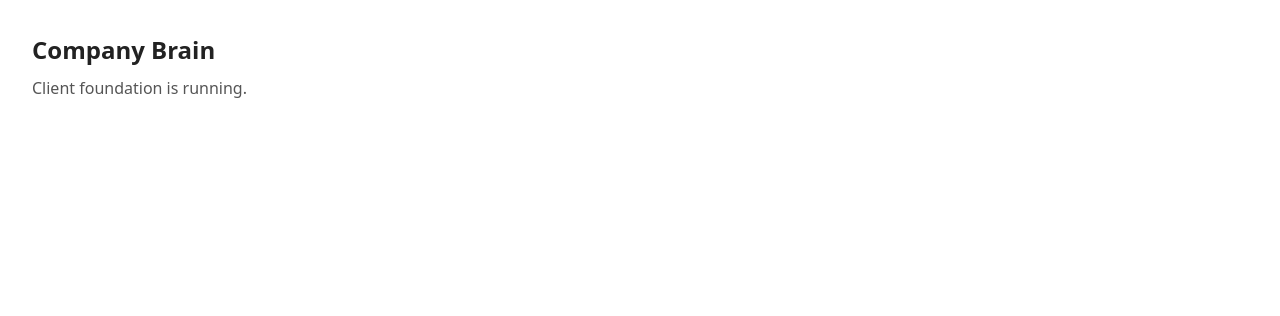
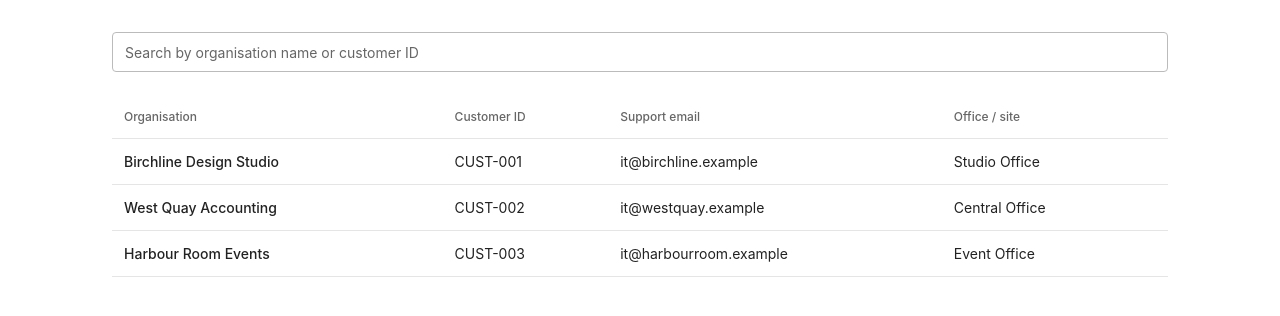
Before and after one commit to dazakharova/company-brain, an Electron app: page client/src/renderer/index.html in a window 1280 px wide. Drawn offline with Linux system fonts and the light colour scheme.

Commit message:
Add Electron Customers view with mock data (#8)

```diff
--- a/client/eslint.config.cjs
+++ b/client/eslint.config.cjs
@@ -8,6 +8,12 @@ module.exports = [
     files: ['**/*.cjs'],
     languageOptions: {
       sourceType: 'commonjs',
+      globals: globals.node,
+    },
+  },
+  {
+    files: ['tests/**/*.mjs'],
+    languageOptions: {
       globals: globals.node,
     },
   },
--- a/client/package.json
+++ b/client/package.json
@@ -2,6 +2,7 @@
   "name": "company-brain-client",
   "version": "0.1.0",
   "private": true,
+  "type": "module",
   "description": "Company Brain Electron desktop client",
   "main": "src/main/main.cjs",
   "engines": {
@@ -10,6 +11,8 @@
   "scripts": {
     "start": "electron .",
     "dev": "electron . --dev",
+    "test": "node --test tests/*.test.mjs",
+    "test:ui": "electron tests/customers-screen.cjs",
     "lint": "eslint . --max-warnings 0",
     "lint:fix": "npm run lint -- --fix"
   },
--- a/client/src/renderer/app.js
+++ b/client/src/renderer/app.js
@@ -1,4 +1,5 @@
-import { renderHomeScreen } from './screens/home.js';
+import { renderCustomersScreen } from './screens/customers.js';
+import { mockCustomersService } from './services/customers.js';
 
 const screen = document.querySelector('#screen');
-renderHomeScreen(screen);
+renderCustomersScreen(screen, { customerService: mockCustomersService });
--- /dev/null
+++ b/client/src/renderer/screens/customers.js
@@ -0,0 +1,165 @@
+/**
+ * @param {HTMLElement} container
+ * @param {{customerService: import('../services/customers.js').CustomersService}} options
+ * @returns {() => void} Cleanup for a future screen/navigation change.
+ */
+export function renderCustomersScreen(container, { customerService }) {
+  // Only static markup goes into templates. Customer and search text is always
+  // assigned with textContent, including when a real service supplies the data.
+  container.innerHTML = `
+    <section class="customers-screen" aria-labelledby="customers-title">
+      <h1 id="customers-title" class="visually-hidden">Customers</h1>
+        <form class="search-form" role="search" aria-label="Find customers">
+          <label for="customer-search" class="visually-hidden">Search by organisation name or customer ID</label>
+          <input id="customer-search" type="search" name="query"
+            placeholder="Search by organisation name or customer ID"
+            autocomplete="off" spellcheck="false">
+          <button id="clear-search" type="button" aria-label="Clear search" hidden>&times;</button>
+        </form>
+
+        <p id="results-status" class="visually-hidden" role="status" aria-live="polite" aria-atomic="true"></p>
+        <div id="customer-results" aria-busy="true">
+          <div class="table-scroll" tabindex="0" role="region" aria-label="Customer results" hidden>
+            <table>
+              <caption class="visually-hidden">Customers and support contact details</caption>
+              <thead><tr>
+                <th scope="col">Organisation</th>
+                <th scope="col">Customer ID</th>
+                <th scope="col">Support email</th>
+                <th scope="col">Office / site</th>
+              </tr></thead>
+              <tbody id="customer-rows"></tbody>
+            </table>
+          </div>
+          <div class="result-state" id="customer-state">
+            <p id="state-title"></p>
+            <p id="customer-error" role="alert" hidden></p>
+            <button id="state-action" type="button" hidden></button>
+          </div>
+        </div>
+    </section>
+  `;
+
+  const form = container.querySelector('form');
+  const input = container.querySelector('#customer-search');
+  const clearButton = container.querySelector('#clear-search');
+  const status = container.querySelector('#results-status');
+  const results = container.querySelector('#customer-results');
+  const table = container.querySelector('.table-scroll');
+  const rows = container.querySelector('#customer-rows');
+  const state = container.querySelector('#customer-state');
+  const stateTitle = container.querySelector('#state-title');
+  const errorMessage = container.querySelector('#customer-error');
+  const stateAction = container.querySelector('#state-action');
+  const events = new AbortController();
+  let requestController;
+  let requestId = 0;
+  let searchTimer;
+  let disposed = false;
+
+  function showState(title, { loading = false, action = '', error = false } = {}) {
+    table.hidden = true;
+    rows.replaceChildren();
+    state.hidden = false;
+    stateTitle.hidden = error;
+    stateTitle.textContent = error ? '' : title;
+    errorMessage.hidden = !error;
+    errorMessage.textContent = error ? title : '';
+    stateAction.textContent = action;
+    stateAction.hidden = !action;
+    results.setAttribute('aria-busy', String(loading));
+  }
+
+  function showLoading() {
+    clearButton.hidden = !input.value;
+    status.textContent = input.value.trim() ? 'Searching customers…' : 'Loading customers…';
+    showState(status.textContent, { loading: true });
+  }
+
+  async function loadCustomers() {
+    clearTimeout(searchTimer);
+    requestController?.abort();
+    requestController = new AbortController();
+    const id = ++requestId;
+    const query = input.value.trim();
+    showLoading();
+
+    try {
+      const customers = await customerService.list({ query, signal: requestController.signal });
+      // Also guard against services that cannot cancel an in-flight request.
+      if (disposed || id !== requestId) {
+        return;
+      }
+      const count = customers.length;
+      status.textContent = `${count} customer${count === 1 ? '' : 's'}${query ? ` found for “${query}”` : ''}`;
+      if (count === 0) {
+        showState(query ? 'No matching customers' : 'No customers yet',
+          { action: query ? 'Clear search' : 'Refresh' });
+        return;
+      }
+
+      const fragment = document.createDocumentFragment();
+      for (const customer of customers) {
+        const row = document.createElement('tr');
+        for (const field of ['organisation_name', 'customer_id', 'support_email', 'site']) {
+          const cell = document.createElement(field === 'organisation_name' ? 'th' : 'td');
+          if (field === 'organisation_name') {
+            cell.scope = 'row';
+          }
+          cell.textContent = customer[field];
+          row.append(cell);
+        }
+        fragment.append(row);
+      }
+      rows.replaceChildren(fragment);
+      state.hidden = true;
+      table.hidden = false;
+      results.setAttribute('aria-busy', 'false');
+    } catch {
+      if (disposed || id !== requestId) {
+        return;
+      }
+      status.textContent = '';
+      showState('Unable to load customers', {
+        action: 'Try again',
+        error: true,
+      });
+    }
+  }
+
+  function clearSearch() {
+    input.value = '';
+    input.focus();
+    loadCustomers();
+  }
+
+  const listenerOptions = { signal: events.signal };
+  form.addEventListener('submit', (event) => {
+    event.preventDefault();
+    loadCustomers();
+  }, listenerOptions);
+  input.addEventListener('input', () => {
+    clearTimeout(searchTimer);
+    requestId += 1;
+    requestController?.abort();
+    showLoading();
+    searchTimer = setTimeout(loadCustomers, 250);
+  }, listenerOptions);
+  clearButton.addEventListener('click', clearSearch, listenerOptions);
+  stateAction.addEventListener('click', () => {
+    if (stateAction.textContent === 'Clear search') {
+      clearSearch();
+    } else {
+      loadCustomers();
+    }
+  }, listenerOptions);
+
+  loadCustomers();
+  return () => {
+    disposed = true;
+    requestId += 1;
+    clearTimeout(searchTimer);
+    requestController?.abort();
+    events.abort();
+  };
+}
--- a/client/src/renderer/screens/home.js
+++ /dev/null
@@ -1,9 +0,0 @@
-export function renderHomeScreen(container) {
-  // This template is static. Use textContent for future user or server content.
-  container.innerHTML = `
-    <section aria-labelledby="welcome-title">
-      <h1 id="welcome-title">Company Brain</h1>
-      <p>Client foundation is running.</p>
-    </section>
-  `;
-}
--- /dev/null
+++ b/client/src/renderer/services/customers.js
@@ -0,0 +1,70 @@
+/**
+ * @typedef {Object} Customer
+ * @property {string} customer_id
+ * @property {string} organisation_name
+ * @property {string} support_email
+ * @property {string} site
+ *
+ * @typedef {Object} CustomersService
+ * @property {(options?: {query?: string, signal?: AbortSignal}) => Promise<Customer[]>} list
+ */
+
+// Fictional records from sample-data/data/customers.csv.
+const customers = [
+  {
+    customer_id: 'CUST-001',
+    organisation_name: 'Birchline Design Studio',
+    support_email: 'it@birchline.example',
+    site: 'Studio Office',
+  },
+  {
+    customer_id: 'CUST-002',
+    organisation_name: 'West Quay Accounting',
+    support_email: 'it@westquay.example',
+    site: 'Central Office',
+  },
+  {
+    customer_id: 'CUST-003',
+    organisation_name: 'Harbour Room Events',
+    support_email: 'it@harbourroom.example',
+    site: 'Event Office',
+  },
+];
+
+/**
+ * A replaceable async adapter. The screen only depends on CustomersService;
+ * an HTTP/IPC adapter can later implement the same contract.
+ * shouldFail is a development/test hook, evaluated once per request.
+ * @param {{delayMs?: number, shouldFail?: () => boolean}} options
+ * @returns {CustomersService}
+ */
+export function createMockCustomersService({ delayMs = 450, shouldFail = () => false } = {}) {
+  return {
+    async list({ query = '', signal } = {}) {
+      signal?.throwIfAborted();
+      await new Promise((resolve, reject) => {
+        const onAbort = () => {
+          clearTimeout(timer);
+          reject(signal.reason);
+        };
+        const timer = setTimeout(() => {
+          signal?.removeEventListener('abort', onAbort);
+          resolve();
+        }, delayMs);
+        signal?.addEventListener('abort', onAbort, { once: true });
+      });
+      signal?.throwIfAborted();
+      if (shouldFail()) {
+        throw new Error('Mock customer request failed.');
+      }
+
+      const term = query.trim().toLowerCase();
+      return customers
+        .filter((customer) => customer.organisation_name.toLowerCase().includes(term)
+          || customer.customer_id.toLowerCase().includes(term))
+        .map((customer) => ({ ...customer }));
+    },
+  };
+}
+
+export const mockCustomersService = createMockCustomersService();
--- a/client/src/renderer/styles.css
+++ b/client/src/renderer/styles.css
@@ -1,20 +1,62 @@
 :root {
-  font-family: system-ui, sans-serif;
+  font-family: -apple-system, BlinkMacSystemFont, "Segoe UI", sans-serif;
   color: #222;
   background: #fff;
+  font-size: 14px;
   line-height: 1.5;
 }
 
-body {
-  margin: 32px;
+* { box-sizing: border-box; }
+[hidden] { display: none !important; }
+body { margin: 0; }
+main { max-width: 1120px; margin: 0 auto; padding: 32px; }
+p { margin: 0; }
+button, input { font: inherit; color: inherit; }
+button { cursor: pointer; }
+button:focus-visible, input:focus-visible, .table-scroll:focus-visible {
+  outline: 2px solid #555;
+  outline-offset: 3px;
 }
 
-h1 {
-  margin: 0 0 8px;
-  font-size: 24px;
+.search-form { position: relative; margin-bottom: 24px; }
+input {
+  width: 100%;
+  height: 40px;
+  padding: 8px 40px 8px 12px;
+  border: 1px solid #bbb;
+  border-radius: 4px;
+  background: #fff;
 }
-
-p {
-  margin: 0;
-  color: #555;
+input::placeholder { color: #666; }
+input::-webkit-search-cancel-button { display: none; }
+#clear-search {
+  position: absolute;
+  right: 4px;
+  top: 4px;
+  width: 32px;
+  height: 32px;
+  padding: 0;
+  border: 0;
+  background: transparent;
+  color: #666;
+  font-size: 22px;
+  line-height: 1;
 }
+#clear-search:hover { color: #111; }
+.table-scroll { overflow-x: auto; }
+table { width: 100%; border-collapse: collapse; text-align: left; }
+th, td { padding: 12px; border-bottom: 1px solid #e5e5e5; }
+thead th { color: #666; font-size: 12px; font-weight: 500; white-space: nowrap; }
+tbody th { min-width: 190px; font-weight: 500; }
+td:nth-child(2) { white-space: nowrap; }
+td:nth-child(3) { overflow-wrap: anywhere; }
+td:last-child { min-width: 130px; }
+.result-state { padding: 24px 0; color: #666; }
+#customer-error { color: #a22c32; }
+#state-action { margin-top: 12px; padding: 6px 12px; border: 1px solid #bbb; border-radius: 4px; background: #fff; }
+#state-action:hover { background: #f5f5f5; }
+.visually-hidden { position: absolute; width: 1px; height: 1px; padding: 0; margin: -1px; overflow: hidden; clip-path: inset(50%); white-space: nowrap; border: 0; }
+@media (max-width: 760px) {
+  main { padding: 20px; }
+  th, td { padding: 10px; }
+}
```
Also changed, not shown: client/tests/customers-screen.cjs (added, +160 -0 lines), client/tests/customers.test.mjs (added, +57 -0 lines), README.md, client/README.md.
